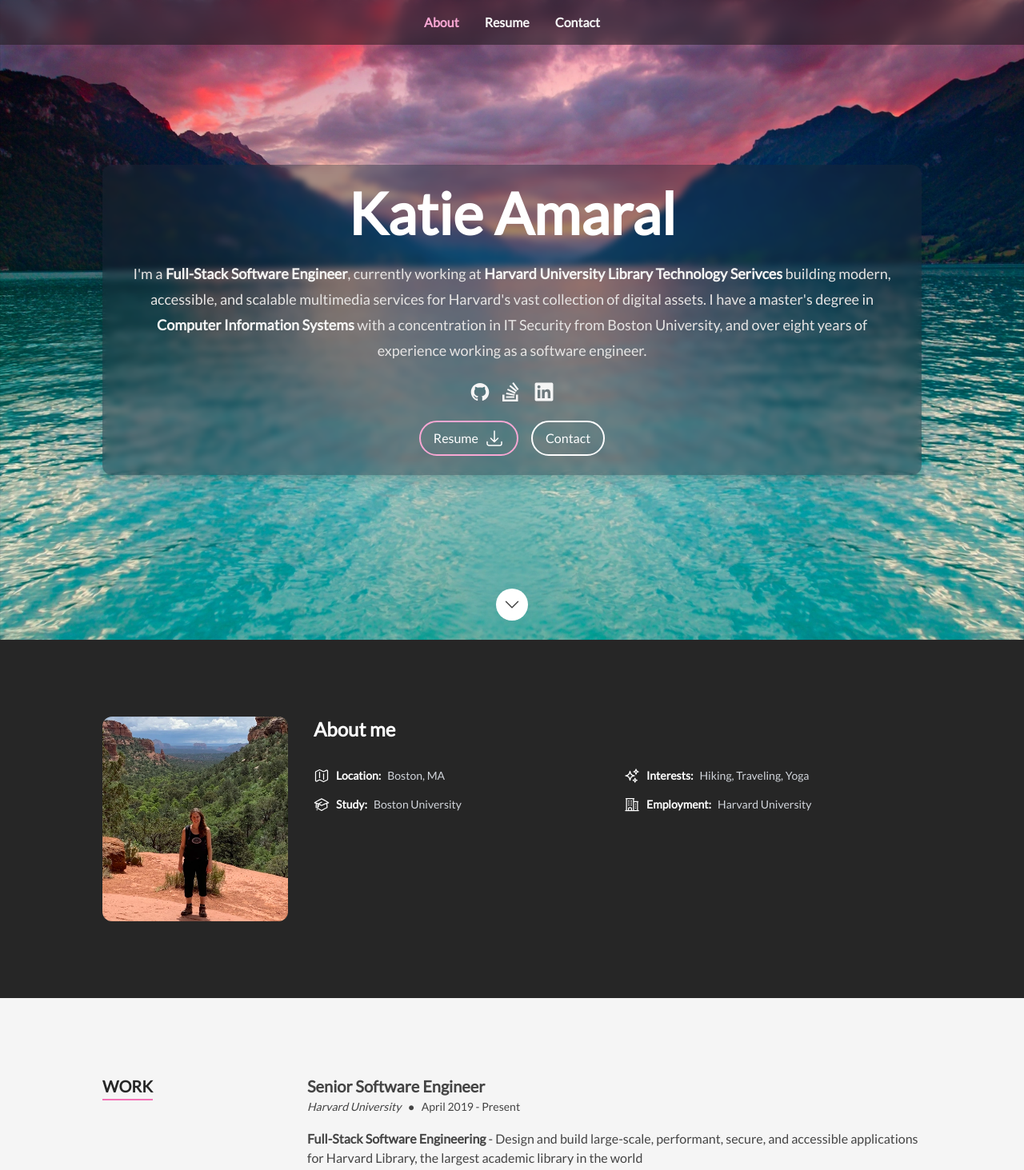
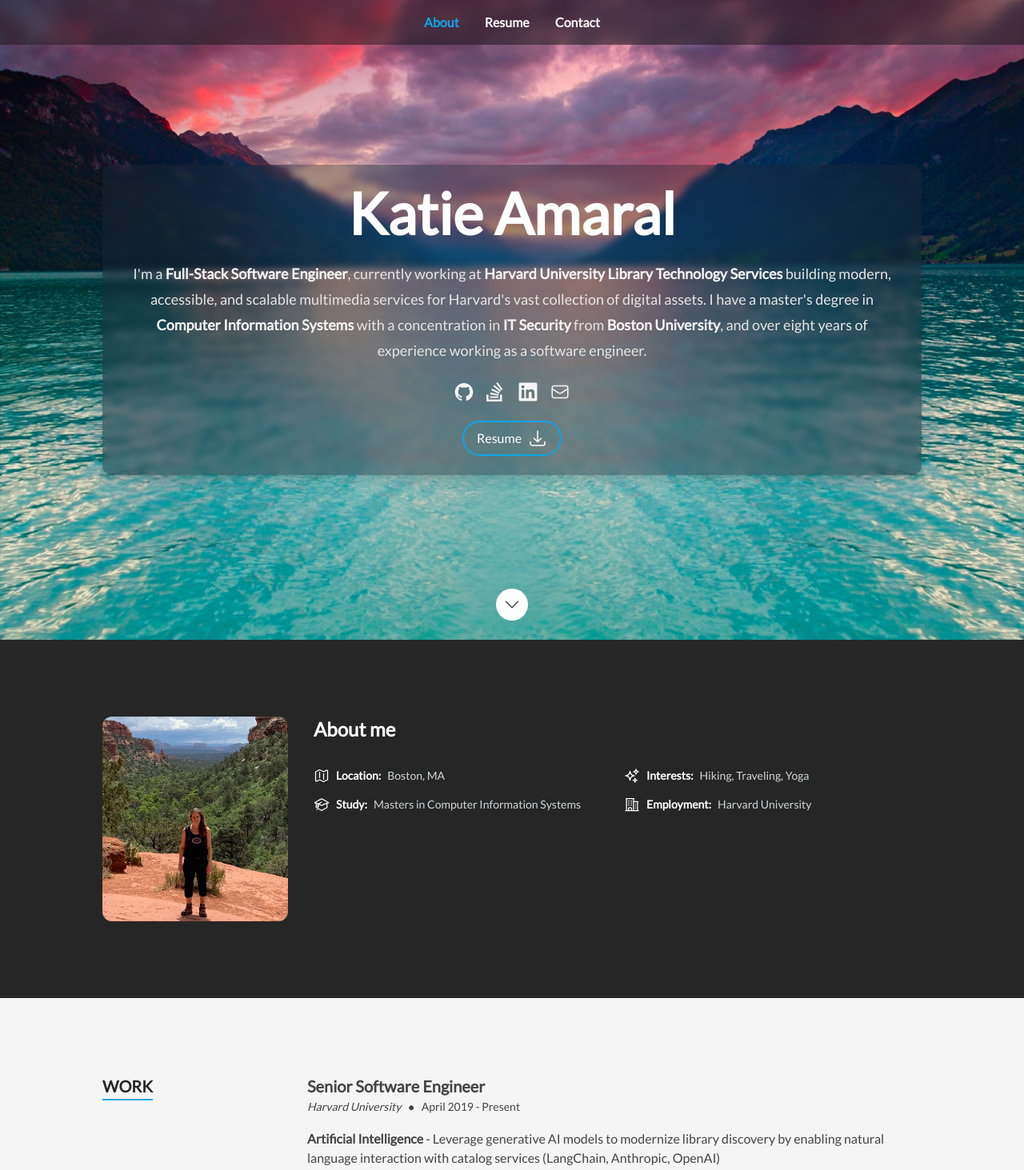
Before and after one commit to ktamaral/ktamaral-portfolio-react, a Next.js app: page / in a window 1280 px wide. Shown: the top 1463 px of the page at 80% size. Built offline with nearby package versions, Linux system fonts and the light colour scheme.

Commit message:
Update resume

```diff
--- a/package.json
+++ b/package.json
@@ -1,6 +1,6 @@
 {
-  "name": "react-resume-template",
-  "version": "2.0.0",
+  "name": "kamaral-portfolio",
+  "version": "1.0.0",
   "private": true,
   "scripts": {
     "build": "yarn compile && yarn next build",
--- a/src/components/Sections/Contact/ContactForm.tsx
+++ b/src/components/Sections/Contact/ContactForm.tsx
@@ -38,7 +38,7 @@
   );
 
   const inputClasses =
-    'bg-neutral-700 border-0 focus:border-0 focus:outline-none focus:ring-1 focus:ring-pink-300 rounded-md placeholder:text-neutral-400 placeholder:text-sm text-neutral-200 text-sm';
+    'bg-neutral-700 border-0 focus:border-0 focus:outline-none focus:ring-1 focus:ring-sky-500 rounded-md placeholder:text-neutral-400 placeholder:text-sm text-neutral-200 text-sm';
 
   return (
     <form className="grid min-h-[320px] grid-cols-1 gap-y-4" method="POST" onSubmit={handleSendMessage}>
@@ -63,7 +63,7 @@
       />
       <button
         aria-label="Submit contact form"
-        className="w-max rounded-full border-2 border-pink-300 bg-stone-900 px-4 py-2 text-sm font-medium text-white shadow-md outline-none hover:bg-stone-800 focus:ring-2 focus:ring-pink-300 focus:ring-offset-2 focus:ring-offset-stone-800"
+        className="w-max rounded-full border-2 border-sky-500 bg-stone-900 px-4 py-2 text-sm font-medium text-white shadow-md outline-none hover:bg-stone-800 focus:ring-2 focus:ring-sky-500 focus:ring-offset-2 focus:ring-offset-stone-800"
         type="submit">
         Send Message
       </button>
--- a/src/components/Sections/Contact/index.tsx
+++ b/src/components/Sections/Contact/index.tsx
@@ -47,7 +47,7 @@
                     <dd className="flex items-center">
                       <a
                         className={classNames(
-                          '-m-2 flex rounded-md p-2 text-neutral-300 hover:text-pink-300 focus:outline-none focus:ring-2 focus:ring-pink-300',
+                          '-m-2 flex rounded-md p-2 text-neutral-300 hover:text-sky-500 focus:outline-none focus:ring-2 focus:ring-sky-500',
                           {'hover:text-white': href},
                         )}
                         href={href}
--- a/src/components/Sections/Footer.tsx
+++ b/src/components/Sections/Footer.tsx
@@ -21,7 +21,6 @@
       <div className="flex gap-x-4 text-neutral-500">
         <Socials />
       </div>
-      <span className="text-sm text-neutral-700"><a href="mailto:amaral.katie@gmail.com">amaral.katie@gmail.com</a></span>
       {/*<span className="text-sm text-neutral-700">© Copyright {currentYear} </span>*/}
     </div>
   </div>
--- a/src/components/Sections/Header.tsx
+++ b/src/components/Sections/Header.tsx
@@ -34,8 +34,8 @@
 const DesktopNav: FC<{navSections: SectionId[]; currentSection: SectionId | null}> = memo(
   ({navSections, currentSection}) => {
     const baseClass =
-      '-m-1.5 p-1.5 rounded-md font-bold first-letter:uppercase hover:transition-colors hover:duration-300 focus:outline-none focus-visible:ring-2 focus-visible:ring-pink-300 sm:hover:text-pink-300 text-neutral-100';
-    const activeClass = classNames(baseClass, 'text-pink-300');
+      '-m-1.5 p-1.5 rounded-md font-bold first-letter:uppercase hover:transition-colors hover:duration-300 focus:outline-none focus-visible:ring-2 focus-visible:ring-sky-500 sm:hover:text-sky-500 text-neutral-100';
+    const activeClass = classNames(baseClass, 'text-sky-500');
     const inactiveClass = classNames(baseClass, 'text-neutral-100');
     return (
       <header className="fixed top-0 z-50 hidden w-full bg-neutral-900/50 p-4 backdrop-blur sm:block" id={headerID}>
@@ -64,14 +64,14 @@
     }, [isOpen]);
 
     const baseClass =
-      'p-2 rounded-md first-letter:uppercase transition-colors duration-300 focus:outline-none focus-visible:ring-2 focus-visible:ring-pink-300';
+      'p-2 rounded-md first-letter:uppercase transition-colors duration-300 focus:outline-none focus-visible:ring-2 focus-visible:ring-sky-500';
     const activeClass = classNames(baseClass, 'bg-neutral-900 text-white font-bold');
     const inactiveClass = classNames(baseClass, 'text-neutral-200 font-medium');
     return (
       <>
         <button
           aria-label="Menu Button"
-          className="fixed right-2 top-2 z-40 rounded-md bg-pink-300 p-2 ring-offset-gray-800/60 hover:bg-pink-400 focus:outline-none focus:ring-0 focus-visible:ring-2 focus-visible:ring-pink-300 focus-visible:ring-offset-2 sm:hidden"
+          className="fixed right-2 top-2 z-40 rounded-md bg-sky-500 p-2 ring-offset-gray-800/60 hover:bg-sky-500 focus:outline-none focus:ring-0 focus-visible:ring-2 focus-visible:ring-sky-500 focus-visible:ring-offset-2 sm:hidden"
           onClick={toggleOpen}>
           <Bars3BottomRightIcon className="h-8 w-8 text-white" />
           <span className="sr-only">Open sidebar</span>
--- a/src/components/Sections/Hero.tsx
+++ b/src/components/Sections/Hero.tsx
@@ -32,7 +32,7 @@
                 <a
                   className={classNames(
                     'flex gap-x-2 rounded-full border-2 bg-none px-4 py-2 text-sm font-medium text-white ring-offset-gray-700/80 hover:bg-gray-700/80 focus:outline-none focus:ring-2 focus:ring-offset-2 sm:text-base',
-                    primary ? 'border-pink-300 ring-pink-300' : 'border-white ring-white',
+                    primary ? 'border-sky-500 ring-sky-500' : 'border-white ring-white',
                   )}
                   href={href}
                   key={text}>
--- a/src/components/Sections/Resume/ResumeSection.tsx
+++ b/src/components/Sections/Resume/ResumeSection.tsx
@@ -6,7 +6,7 @@
       <div className="col-span-1 flex justify-center md:justify-start">
         <div className="relative h-max">
           <h2 className="text-xl font-bold uppercase text-neutral-800">{title}</h2>
-          <span className="absolute inset-x-0 -bottom-1 border-b-2 border-pink-400" />
+          <span className="absolute inset-x-0 -bottom-1 border-b-2 border-sky-500" />
         </div>
       </div>
       <div className="col-span-1 flex flex-col md:col-span-3">{children}</div>
--- a/src/components/Sections/Resume/Skills.tsx
+++ b/src/components/Sections/Resume/Skills.tsx
@@ -26,7 +26,7 @@
     <div className="flex flex-col">
       <span className="ml-2 text-sm font-medium">{name}</span>
       <div className="h-5 w-full overflow-hidden rounded-full bg-neutral-300">
-        <div className="h-full rounded-full bg-pink-400" style={{width: `${percentage}%`}} />
+        <div className="h-full rounded-full bg-sky-500" style={{width: `${percentage}%`}} />
       </div>
     </div>
   );
--- a/src/components/Socials.tsx
+++ b/src/components/Socials.tsx
@@ -8,7 +8,7 @@
       {socialLinks.map(({label, Icon, href}) => (
         <a
           aria-label={label}
-          className="-m-1.5 rounded-md p-1.5 transition-all duration-300 hover:text-pink-300 focus:outline-none focus:ring-2 focus:ring-pink-300  sm:-m-3 sm:p-3"
+          className="-m-1.5 rounded-md p-1.5 transition-all duration-300 hover:text-sky-500 focus:outline-none focus:ring-2 focus:ring-sky-500  sm:-m-3 sm:p-3"
           href={href}
           key={label}
           target="_blank"
--- a/src/data/data.tsx
+++ b/src/data/data.tsx
@@ -6,6 +6,7 @@
   FlagIcon,*/
   MapIcon,
   SparklesIcon,
+  EnvelopeIcon,
 } from '@heroicons/react/24/outline';
 
 import GithubIcon from '../components/Icon/GithubIcon';
@@ -75,25 +76,25 @@
     <>
       <p className="prose-sm text-stone-200 sm:prose-base lg:prose-lg">
         I'm a <strong className="text-stone-100">Full-Stack Software Engineer</strong>, currently working
-        at <strong className="text-stone-100">Harvard University Library Technology Serivces</strong> building modern,
+        at <strong className="text-stone-100">Harvard University Library Technology Services</strong> building modern,
         accessible, and scalable multimedia services for Harvard's vast collection of digital assets.
         I have a master's degree in <strong className="text-stone-100">Computer Information Systems</strong> with a
-        concentration in IT Security from Boston University, and over eight years of experience working as a software engineer.
+        concentration in <strong className="text-stone-100">IT Security</strong> from <strong className="text-stone-100">Boston University</strong>, and over eight years of experience working as a software engineer.
       </p>
     </>
   ),
   actions: [
     {
-      href: '/assets/resume.pdf',
+      href: '/AmaralKatie_Resume_2023.pdf',
       text: 'Resume',
       primary: true,
       Icon: ArrowDownTrayIcon,
     },
-    {
+    /*{
       href: `#${SectionId.Contact}`,
       text: 'Contact',
       primary: false,
-    },
+    },*/
   ],
 };
 
@@ -108,7 +109,7 @@
     /*{label: 'Age', text: '37', Icon: CalendarIcon},
     {label: 'Nationality', text: 'American', Icon: FlagIcon},*/
     {label: 'Interests', text: 'Hiking, Traveling, Yoga', Icon: SparklesIcon},
-    {label: 'Study', text: 'Boston University', Icon: AcademicCapIcon},
+    {label: 'Study', text: 'Masters in Computer Information Systems', Icon: AcademicCapIcon},
     {label: 'Employment', text: 'Harvard University', Icon: BuildingOffice2Icon},
   ],
 };
@@ -269,11 +270,11 @@
     title: 'Master of Science - Computer Information Systems IT Security',
     content: (
       <p>
-        • Web Application Development – build dynamic web applications with front and backend langauges and frameworks and relational databases<br />
-        • Network Security – advanced network security issues and solutions, services, access controls, vulnerabilities, threats, risks, network architectures, attacks, network security capabilities and mechanisms<br />
-        • Enterprise Information Security – security in computer systems, networks, applications, memory protection, access control and authentication, file system security, backup and recovery management, intrusion and virus protection mechanisms, application level protections, cryptography<br />
-        • IT Security Policies and Procedures – development and implementation of security policies, risk management plans, standards and procedures on infrastructure, systems, networks, data, operations and user access<br />
-        • Information Systems Analysis – analysis and design, object oriented methods, requirements analysis, UML, software system architecture, design, implementation and management, project control, systems-level testing<br />
+        • Web Application Development – Web application development with front and backend langauges and frameworks and relational databases<br />
+        • Network Security – Advanced network security issues and solutions, services, access controls, vulnerabilities, threats, risks, network architectures, attacks, network security capabilities and mechanisms<br />
+        • Enterprise Information Security – Security in computer systems, networks, applications, memory protection, access control and authentication, file system security, backup and recovery management, intrusion and virus protection mechanisms, application level protections, cryptography<br />
+        • IT Security Policies and Procedures – Development and implementation of security policies, risk management plans, standards and procedures on infrastructure, systems, networks, data, operations and user access<br />
+        • Information Systems Analysis – Analysis and design, object oriented methods, requirements analysis, UML, software system architecture, implementation, management, and testing<br />
       </p>
     ),
   },
@@ -286,15 +287,19 @@
     title: 'Senior Software Engineer',
     content: (
       <p>
-        <strong className="text-black-100">Full-Stack Software Engineering</strong> - Design and build large-scale, performant, secure,
-        and accessible applications for Harvard Library, the largest academic library in the world<br />
-        <strong className="text-black-100">CI/CD</strong> - Automate CI/CD workflows; write playbooks to manage configurations and
-        encrypt secrets (Ansible), orchestrate deployments (Docker Swarm and Kubernetes)<br />
+        <strong className="text-black-100">Artificial Intelligence</strong> - Leverage generative AI models to modernize library discovery by
+        enabling natural language interaction with catalog services (LangChain, Anthropic, OpenAI)<br />
+        <strong className="text-black-100">Front-End Development</strong> - Design and build responsive, accessible, user-friendly interfaces
+        in a variety of languages and frameworks (React, Angular)<br />
+        <strong className="text-black-100">Back-End Development</strong> - Design and build large-scale, performant, and secure backend services
+        interconnected with REST APIs (NodeJS, FastAPI) and message queues<br />
+        <strong className="text-black-100">CI/CD</strong> - Automate CI/CD workflows, orchestrate deployments, manage configurations
+        and encrypt secrets (Docker, Kubernetes, ArgoCD, Ansible, Jenkins)<br />
         <strong className="text-black-100">Security</strong> - Write all software with secure coding practices such as data encryption, session
         management, network security, input validation, parameterization, event logging, access
         controls, and more; build and integrate authentication and authorization services; scan
         applications and remediate security vulnerabilities<br />
-        <strong className="text-black-100">Automated Testing</strong> - Write unit and integration tests with coverage analysis (Jest, PyTest)<br />
+        <strong className="text-black-100">Automated Testing</strong> - Write unit and integration tests with coverage analysis and integrate into CI/CD pipeline (Jest, PyTest)<br />
         <strong className="text-black-100">Architecture Design</strong> - Create diagrams and technical documentation to design complex
         systems based on software engineering architecture principles and best practices;<br />
         collaborate with various stakeholders to collect functional requirements, integrations,
@@ -309,15 +314,14 @@
     content: (
       <p>
         <strong className="text-black-100">Full-Stack Software Engineering</strong> - Develop custom web applications including front-end,
-        backend, databases, authenticationa, version control, deployment, monitoring, security
-        controls, upgrades, and support<br />
+        backend, databases, authenticationa, version control, deployment, monitoring, security controls, upgrades, and support<br />
         <strong className="text-black-100">Systems Integration</strong> - Integrate systems using Web Service APIs (REST/SOAP)<br />
         <strong className="text-black-100">Systems Administration</strong> - Linux and Windows server administration<br />
         <strong className="text-black-100">QA Testing</strong> - Create QA test matrix, write automated testing scripts<br />
         <strong className="text-black-100">Development Operations</strong> - Automate build and deployment using Docker and Jenkins<br />
         <strong className="text-black-100">Software Development Lifecycle</strong> - Optimize and standardize SDLC for custom software
         applications hosted both on-premises and in the cloud<br />
-        <strong className="text-black-100">IT Automation</strong> - Automate and standardize IT administration tasks with scripts and scheduled jobs<br />
+        <strong className="text-black-100">IT Automation</strong> - Automate IT administration tasks with scripts and scheduled jobs<br />
         <strong className="text-black-100">IT Security</strong> - Analyze systems and applications for security vulnerabilities, implement
         controls and patches, adhere to security best practices, ensure compliance with regulations<br />
         <strong className="text-black-100">ServiceNow SaaS</strong> - Develop custom applications in the ServiceNow platform<br />
@@ -388,6 +392,7 @@
   {label: 'Github', Icon: GithubIcon, href: 'https://github.com/ktamaral'},
   {label: 'Stack Overflow', Icon: StackOverflowIcon, href: 'https://stackoverflow.com/users/2183592/ktamaral'},
   {label: 'LinkedIn', Icon: LinkedInIcon, href: 'https://www.linkedin.com/in/katieamaral/'},
+  {label: 'Email', Icon: EnvelopeIcon, href: 'mailto:amaral.katie@gmail.com'},
   /*{label: 'Instagram', Icon: InstagramIcon, href: ''},
   {label: 'Twitter', Icon: TwitterIcon, href: ''},*/
 ];
```
Also changed, not shown: public/site.webmanifest, 1 other file (tests, documents, lock files or other folders).
